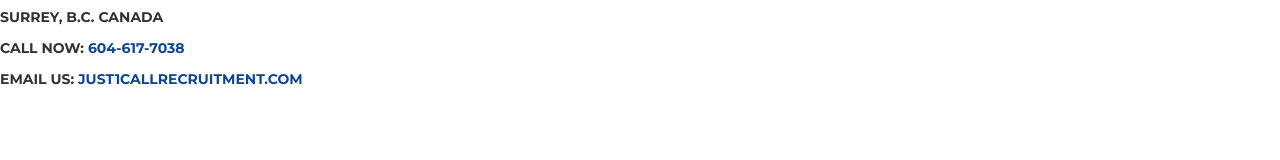
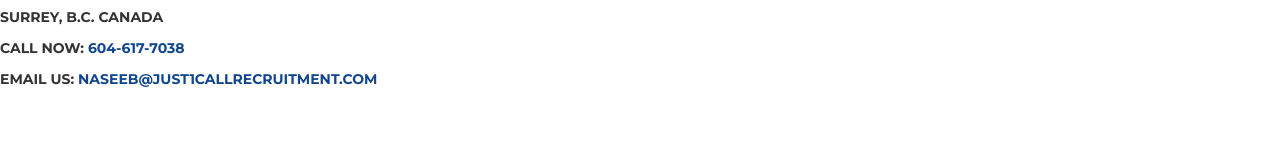
Before and after one commit to kzwebsolutions/j1c, a website: page contact.html in a window 1280 px wide. Shown: the part 150-310 px from the top of the page. Drawn offline with nearby package versions, Linux system fonts and the light colour scheme; a web font is replaced by a local one.

Commit message:
Add files via upload

```diff
--- a/contact.html
+++ b/contact.html
@@ -73,7 +73,7 @@
         <h5>Surrey, B.C. Canada
             <br><br>
             Call now: <a href="tel:6046177038"> 604-617-7038 </a><br><br>
-            Email Us:<a href="mailto:Naseeb@just1callrecruitment.com"> just1callrecruitment.com </a>
+            Email Us:<a href="mailto:Naseeb@just1callrecruitment.com"> Naseeb@just1callrecruitment.com </a>
 
         </h5>
     </section>
```
